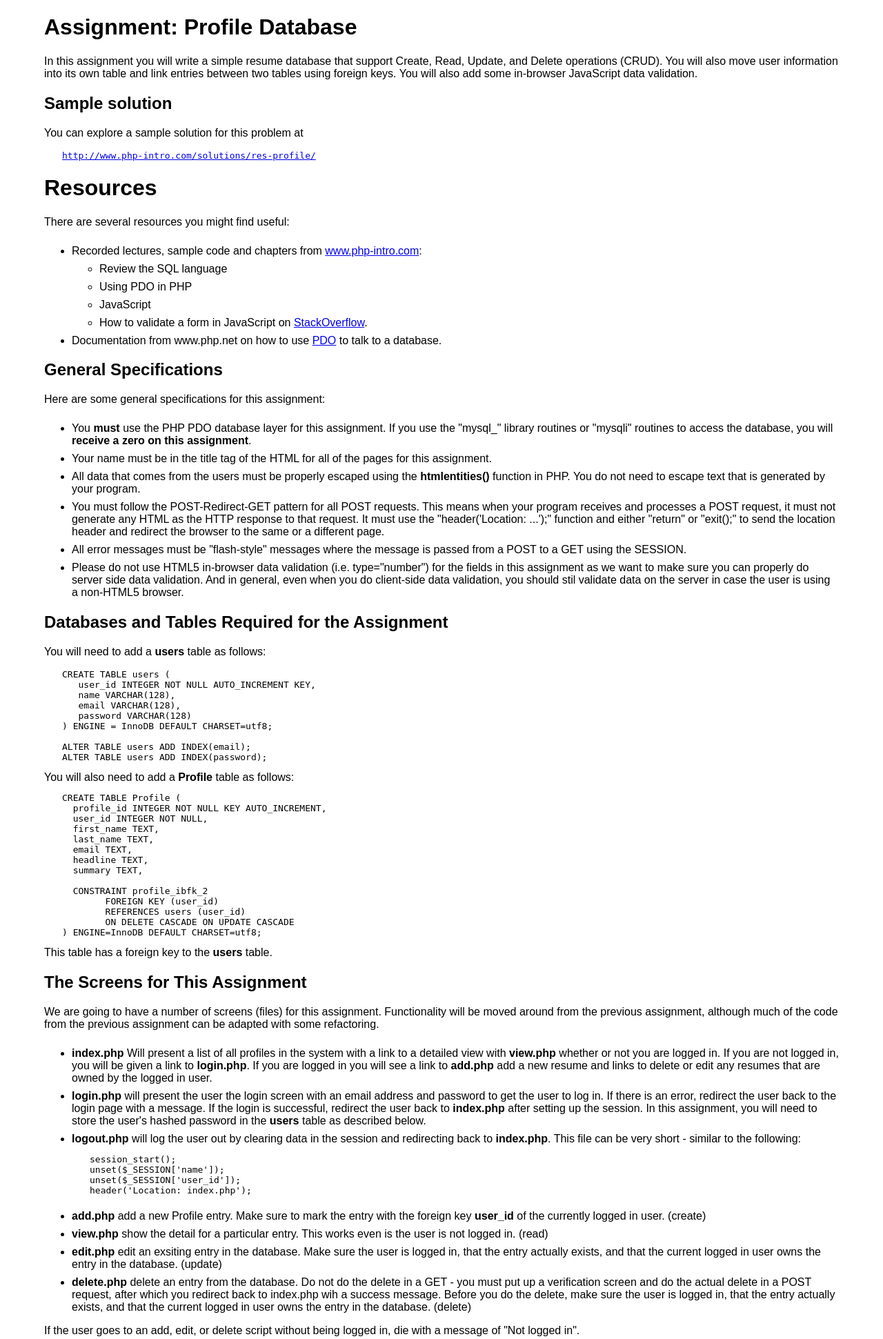
After one commit to csev/wa4e, a PHP site: page /si572/assn/res-profile/index.php in a window 1280 px wide. The commit adds this page. Shown: the top 1941 px of the page at 69% size. Run offline with PHP 8.4, Linux system fonts and the light colour scheme.

Commit message:
Add the res-position + JavaScript Assignment

```diff
--- a/assn/autosess/peer.json
+++ b/assn/autosess/peer.json
@@ -19,10 +19,6 @@
     },
     {
       "title":"A screen shot (including the URL) of your view.php with three vehicles in the list.  At least one of the vehicles must have '&lt;b&gt;' in its title and it must be shown properly (i.e. the title should not be bold)",
-      "type":"image"
-    },
-    {
-      "title":"A screen shot (including the URL) of your add.php showing the error message for a non-numeric year. You must also include the developer console network tab showing both the POST and GET.",
       "type":"image"
     },
     {
--- /dev/null
+++ b/assn/res-profile/index.php
@@ -0,0 +1,392 @@
+<!DOCTYPE html>
+<?php
+$string = file_get_contents("peer.json");
+$json = json_decode($string);
+if ( $json === null ) {
+    echo("<pre>\n");
+    echo("Invalid JSON:\n\n");
+    echo($string);
+    echo("</pre>\n");
+    die("<p>Internal error contact instructor</p>\n");
+}
+?>
+<html>
+<head>
+<title>Assignment: <?= $json->title ?></title>
+<style>
+li {padding-top: 0.5em;}
+pre {padding-left: 2em;}
+</style>
+</head>
+<body style="margin-left:5%; margin-bottom: 60px; margin-right: 5%; font-family: sans-serif;">
+<h1>Assignment: <?= $json->title ?></h1>
+<p>
+<?= $json->description ?>
+</p>
+<?php if ( isset($json->solution) ) { ?>
+<h2>Sample solution</h2>
+<p>
+You can explore a sample solution for this problem at
+<pre>
+<a href="<?= $json->solution ?>" target="_blank"><?= $json->solution ?></a>
+</pre>
+<?php } ?>
+<h1>Resources</h1>
+<p>There are several resources you might find useful:
+<ul>
+<li>Recorded lectures, sample code and chapters from
+<a href="http://www.php-intro.com" target="_blank">www.php-intro.com</a>:
+<ul>
+<li class="toplevel">
+Review the SQL language
+</li>
+<li class="toplevel">
+Using PDO in PHP
+</li>
+<li>JavaScript</li>
+</li>
+<li>How to validate a form in JavaScript on
+<a href="http://stackoverflow.com/questions/32410590/form-submission-after-javascript-validation"
+target="_blank">StackOverflow</a>.
+</ul>
+</li>
+<li>Documentation from www.php.net on how to use
+<a href="http://php.net/manual/en/book.pdo.php"
+target="_blank">PDO</a> to talk to a database.
+</li>
+</ul>
+</p>
+<h2 clear="all">General Specifications</h2>
+<p>
+Here are some general specifications for this assignment:
+<ul>
+<li>
+You <b>must</b> use the PHP PDO database layer for this assignment.  If you use the
+"mysql_" library routines or "mysqli" routines to access the database, you will
+<b>receive a zero on this assignment</b>.
+<li>
+Your name must be in the title tag of the HTML for all of the pages
+for this assignment.
+</li>
+<li>
+All data that comes from the users must be properly escaped
+using the <b>htmlentities()</b> function in PHP.  You do not
+need to escape text that is generated by your program.
+</li>
+<li>
+You must follow the POST-Redirect-GET pattern for all POST requests.
+This means when your program receives and processes a POST request,
+it must not generate any HTML as the HTTP response to that request.
+It must use the "header('Location: ...');" function and either "return"
+or "exit();" to send the location header and redirect the browser
+to the same or a different page.
+</li>
+<li>
+All error messages must be "flash-style" messages where the message is
+passed from a POST to a GET using the SESSION.
+</li>
+<li>
+Please do not use HTML5 in-browser data
+validation (i.e. type="number") for the fields
+in this assignment as we want to make sure you can properly do server
+side data validation.  And in general, even when you do client-side
+data validation, you should stil validate data on the server in case
+the user is using a non-HTML5 browser.
+</li>
+</ul>
+<h2 clear="all">Databases and Tables Required for the Assignment</h2>
+<p>
+You will need to add a <b>users</b> table as follows:
+<pre>
+CREATE TABLE users (
+   user_id INTEGER NOT NULL AUTO_INCREMENT KEY,
+   name VARCHAR(128),
+   email VARCHAR(128),
+   password VARCHAR(128)
+) ENGINE = InnoDB DEFAULT CHARSET=utf8;
+
+ALTER TABLE users ADD INDEX(email);
+ALTER TABLE users ADD INDEX(password);
+</pre>
+You will also need to add a <b>Profile</b> table as follows:
+<pre>
+CREATE TABLE Profile (
+  profile_id INTEGER NOT NULL KEY AUTO_INCREMENT,
+  user_id INTEGER NOT NULL,
+  first_name TEXT,
+  last_name TEXT,
+  email TEXT,
+  headline TEXT,
+  summary TEXT,
+
+  CONSTRAINT profile_ibfk_2
+        FOREIGN KEY (user_id)
+        REFERENCES users (user_id)
+        ON DELETE CASCADE ON UPDATE CASCADE
+) ENGINE=InnoDB DEFAULT CHARSET=utf8;
+</pre>
+This table has a foreign key to the <b>users</b> table.
+</p>
+<h2 clear="all">The Screens for This Assignment</h2>
+<p>
+We are going to have a number of screens (files) for this assignment.  Functionality will
+be moved around from the previous assignment, although much of the code from the
+previous assignment can be adapted with some refactoring.
+<ul>
+<li>
+<b>index.php</b> Will present a list of all profiles in the system with a link to
+a detailed view with <b>view.php</b> whether or not you are logged in.
+If you are not logged in, you will be given a link to <b>login.php</b>.
+If you are logged in you will see a link to <b>add.php</b> add a new resume and
+links to delete or edit any resumes that are owned by the logged in user.
+</li>
+<li><b>login.php</b> will present the user the login screen with an email address
+and password to get the user to log in.  If there is an error, redirect the user back
+to the login page with a message.  If the login is successful, redirect the user back
+to <b>index.php</b> after setting up the session.  In this assignment, you will need to
+store the user's hashed password in the <b>users</b> table as described below.
+</li>
+<li><b>logout.php</b> will log the user out by clearing data in the session and redirecting back
+to <b>index.php</b>.  This file can be very short - similar to the following:
+<pre>
+session_start();
+unset($_SESSION['name']);
+unset($_SESSION['user_id']);
+header('Location: index.php');
+</pre>
+</li>
+<li>
+<b>add.php</b> add a new Profile entry.  Make sure to mark the entry with the
+foreign key
+<b>user_id</b> of the currently logged in user. (create)
+</li>
+<li>
+<b>view.php</b> show the detail for a particular entry.  This works even is the user
+is not logged in. (read)
+</li>
+<li>
+<b>edit.php</b> edit an exsiting entry in the database.
+Make sure the user is logged in, that
+the entry actually exists, and that the current logged in user owns the entry in the database.
+(update)
+</li>
+<li>
+<b>delete.php</b> delete an entry from the database.
+Do not do the delete in a GET - you must put up a verification screen and do the
+actual delete in a POST request, after which you redirect back to index.php wih a
+success message.
+Before you do the delete, make sure the user is logged in, that
+the entry actually exists, and that the current logged in user owns the entry in the database.
+(delete)
+</li>
+</ul>
+<p>
+If the user goes to an add, edit, or delete script without being logged in,
+die with a message of "Not logged in".
+</p>
+<p>
+You might notice that there are several common operations across these files.   You might want to build
+a set of utility functions to avoid copying and pasting the same code over and over across several
+files.
+</p>
+<h2 clear="all">Storing Users and Hashed Password in the Database</h2>
+<p>
+In this assignment, we are going to allow for more than one user to log into our
+system so we will switch from storing the account and hashed password in PHP
+strings to storing them in the database.   The salt value will remain in the PHP
+code.
+<p>
+Once you create the <b>users</b> table above, you will need to
+insert a single user record into the "users" table
+using this SQL:
+<pre>
+INSERT INTO users (name,email,password)
+    VALUES ('UMSI','umsi@umich.edu','1a52e17fa899cf40fb04cfc42e6352f1');
+</pre>
+The above password is the salted MD5 hash of 'php123' using a salt
+of 'XyZzy12*_'.  You can compute the salted hash of any password with the
+following PHP code:
+<pre>
+$md5 = hash('md5', 'XyZzy12*_secret456');
+echo($md5."\n");
+</pre>
+The salt value remains in the PHP code while the stored hash moves into
+the database.  There should be no stored hash in your PHP code.
+</p>
+<p>
+You will need this user in the database to pass the assignment.  You can
+add other users to the database is you like.
+</p>
+<p>
+Since the email address salted hash is stored in the database, we must use
+a different approach than in the previous assignment to check to see if the
+email and password match using the following approach:
+<pre>
+$check = hash('md5', $salt.$_POST['pass']);
+$stmt = $pdo-&gt;prepare('SELECT user_id, name FROM users
+    WHERE email = :em AND password = :pw');
+$stmt-&gt;execute(array( ':em' =&gt; $_POST['email'], ':pw' =&gt; $check));
+$row = $stmt-&gt;fetch(PDO::FETCH_ASSOC);
+</pre>
+Since we are checking if the stored hashed password matches the hash computation of
+the user-provided password, If we get a row, then the password matches, if we don't
+get a row (i.e.  $row is false)  then the password did not match.
+If he password matches, put the user_id value for the user's row
+into session as well as the user's name:
+<pre>
+if ( $row !== false ) {
+    $_SESSION['name'] = $row['name'];
+    $_SESSION['user_id'] = $row['user_id'];
+    // Redirect the browser to index.php
+    header("Location: index.php");
+    return;
+...
+</pre>
+<h2 clear="all">Login Data Validation in JavaScript</h2>
+<p>
+In addition to the PHP data validation in the previous assignment, you need to add
+JavaScript based data validation on the <b>login.php</b> screen that pops up an alert()
+dialog if teither field is blank or the email address is missing.
+</p>
+<center>
+<a href="01-Js-Validation.png" target="_blank">
+<img
+alt="Image of the JavaScript popup"
+width="80%" src="01-Js-Validation.png" border="2"/>
+</a>
+</center>
+<p>
+This is done using an <b>onclick</b> event on the form submit button that calls a JavaScript
+function that checks the data, puts up an alert box if there is a problem and then returns
+<b>true</b> or <b>false</b> depending on the validity of the data.
+<pre>
+...
+&lt;input type="password" name="pass" id="id_1723">
+&lt;input type="submit" onclick="return doValidate();" value="Log In">
+...
+</pre>
+</p>
+<p>
+This is a partial implementation of the doValidate() function that only checks
+the <b>password</b> field.
+<pre>
+function doValidate() {
+    console.log('Validating...');
+    try {
+        pw = document.getElementById('id_1723').value;
+        console.log("Validating pw="+pw);
+        if (pw == null || pw == "") {
+            alert("Both fields must be filled out");
+            return false;
+        }
+        return true;
+    } catch(e) {
+        return false;
+    }
+    return false;
+}
+</pre>
+<p>
+Make sure to retain the PHP data validation checks as well given that any in-browser
+checks can be bypassed by a determinied end-user.
+</p>
+<h2 clear="all">Profile Data validation</h2>
+<p>
+When you are reading data in <b>add.php</b> or <b>edit.php</b>, do the following data
+validation:
+<ul>
+<li>
+All fields are required.  If one of the fields is left blank put out a message like
+<pre style="color:red">
+All fields are required
+</pre>
+and redirect back to the same page.
+</li>
+<li>
+The email address must include an @ sign in the text.  If there is no @ sign in the
+email address issue a message of the form:
+<pre style="color:red">
+Email address must contain @
+</pre>
+and redirect back to the same page.
+</li>
+</ul>
+To redirect back to the same page when the page requires a GET parameter (i.e. like
+edit), you need to add the GET parameter to the URL that you put in the location
+header using a technique similar to the following:
+<pre>
+header("Location: edit.php?profile_id=" . $_POST["profile_id"]);
+</pre>
+You may need to change <b>profile_id</b> to match the GET parameter your code
+is expecting and the name of the hidden parameter in your form (and $_POST)
+data.
+</p>
+<h1>What To Hand In</h1>
+<p>
+As a reminder, your code must meet all the specifications
+(including the general specifications) above.  Just having good screen shots
+is not enough - we will look at your code to see if you made coding errors.
+For this assignment you will hand in:
+<ol>
+<?php
+foreach($json->parts as $part ) {
+    echo("<li>$part->title</li>\n");
+}
+?>
+</ol>
+<h1><em>Optional</em> Challenges</h1>
+<p>
+<b>This section is entirely <em>optional</em> and is here in case you want to
+explore a bit more deeply and test your code skillz.</b></p>
+<p>
+Here are some possible improvements:
+<ul>
+<li>
+Add an optional URL field to your tables and user interface.
+Validate the URL to make sure it starts with
+"http://" or "https://".  It is OK for this to be blank.
+If this is non-blank show the image in the table view in
+index.php and in the view.php file.
+</li>
+<li>
+Medium Difficulty: Use the PHP cURL library to do a GET to the
+image URL from within PHP and if the URL does not exist,
+issue an error message to the user and do not add the
+profile.
+</li>
+<li>
+<b>This is a bit tricky so please don't try if it feels
+confusing.</b>  Change the program so it supports
+multiple users and each user can only edit or delete
+profiles that match their <b>user_id</b>.
+Insert a second row into the <b>users</b>
+table with the same or a diffferent hashed password.
+This way you can log in with one user name, add some
+profiles, logout and log in as another user, add some profiles
+and then logout and log back in as the original user and
+the Edit/Delete buttons will only appear for the
+profiles owned by the user.
+</li>
+<li>
+Advanced: Change the <b>index.php</b> so that it has a search field.
+Use the LIKE operator in the WHERE clause.  You can use
+a LIKE operator on any column (including numbers) and you
+can use the LIKE column on all of the columns as well.
+</li>
+<li>
+Super Advanced: If there are more than 10 profiles, only show 10 at
+a time and put up Next and Back buttons as appropriate.  Use count
+query to determine number of rows and a a LIMIT
+clause in your tables query to return the correct range of rows.
+</li>
+</ul>
+</p>
+<p>
+Provided by: <a href="http://www.php-intro.com/" target="_blank">
+www.php-intro.com</a> <br/>
+</p>
+<center>
+Copyright Creative Commons Attribution 3.0 - Charles R. Severance
+</center>
+</body>
+</html>
--- a/index.php
+++ b/index.php
@@ -267,7 +267,9 @@ JavaScript Objects
 <a href="code/javascript-objects.zip"
    target="_blank">Download Code</a>,
 <a href="https://www.youtube.com/watch?v=ZXhiyeP6acg&index=25&list=PLlRFEj9H3Oj5F-GFxG-rKzORVAu3jestu"
-target="_blank">YouTube</a>)
+target="_blank">YouTube</a>)<br/>
+Sample Assignment:
+<a href="assn/res-profile/index.php" target="_blank">Specification</a>
 <br/>
 Bonus Interview: <a href="https://www.youtube.com/watch?v=IPxQ9kEaF8c&index=6&list=PLlRFEj9H3Oj5F-GFxG-rKzORVAu3jestu"
 target="_blank">Computing Conversations with Brendan Eich</a>
```
Also changed, not shown: assn/res-profile/peer.json (added, +51 -0 lines), assn/res-profile/01-Js-Validation.png (added).
